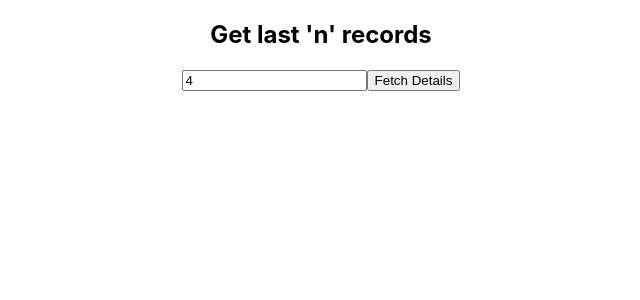
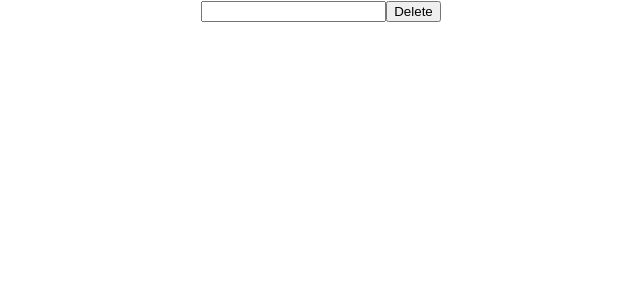
Before and after one commit to chandru2erode/end-to-end-people-recognition-system, a React (Create React App) app in the folder prs-front/: page / in a window 1280 px wide. Shown: the top 300 px of the page, without its empty margins (319-959 px from the left). Built offline with nearby package versions, Linux system fonts and the light colour scheme.

Commit message:
Create React component to delete an employee in the 'users' table in DB

```diff
--- a/prs-front/src/App.js
+++ b/prs-front/src/App.js
@@ -4,6 +4,7 @@ import EmployeeDetails from "./components/empDetails";
 import AddEmployee from "./components/addEmp";
 import ALlEmployeeDetails from "./components/allEmpDetails";
 import RecentRecords from "./components/recentRecords";
+import DeleteEmployee from "./components/deleteEmp";
 
 function App() {
   return (
@@ -11,7 +12,8 @@ function App() {
       {/* <EmployeeDetails /> */}
       {/* <AddEmployee /> */}
       {/* <ALlEmployeeDetails /> */}
-      <RecentRecords />
+      {/* <RecentRecords /> */}
+      <DeleteEmployee />
     </div>
   );
 }
--- /dev/null
+++ b/prs-front/src/components/deleteEmp.jsx
@@ -0,0 +1,53 @@
+import React, { Component } from "react";
+import axios from "axios";
+
+class DeleteEmployee extends Component {
+  constructor(props) {
+    super(props);
+    this.state = {
+      emp_name: "",
+      response: ""
+    };
+  }
+
+  handleRequest = () => {
+    axios
+      .get("http://127.0.0.1:5000/delete_employee", {
+        params: { name: this.state.emp_name }
+      })
+      .then(result => {
+        console.log(result);
+        if (result["status"] >= 200 && result["status"] < 300) {
+          // Successful response
+          this.setState({ response: result["data"]["message"] });
+        } else {
+          // Some error (Client side or server side)
+          this.setState({ response: result["statusText"] });
+        }
+      })
+      .catch(error => console.log(error));
+  };
+
+  inputChangeListener = event => {
+    const { name, value } = event.target;
+    this.setState({ emp_name: value });
+  };
+
+  render() {
+    return (
+      <div>
+        <input
+          type="text"
+          name="name"
+          value={this.state.emp_name}
+          onChange={event => this.inputChangeListener(event)}
+        />
+        <input type="button" value="Delete" onClick={this.handleRequest} />
+        <br />
+        {this.state.response}
+      </div>
+    );
+  }
+}
+
+export default DeleteEmployee;
```
